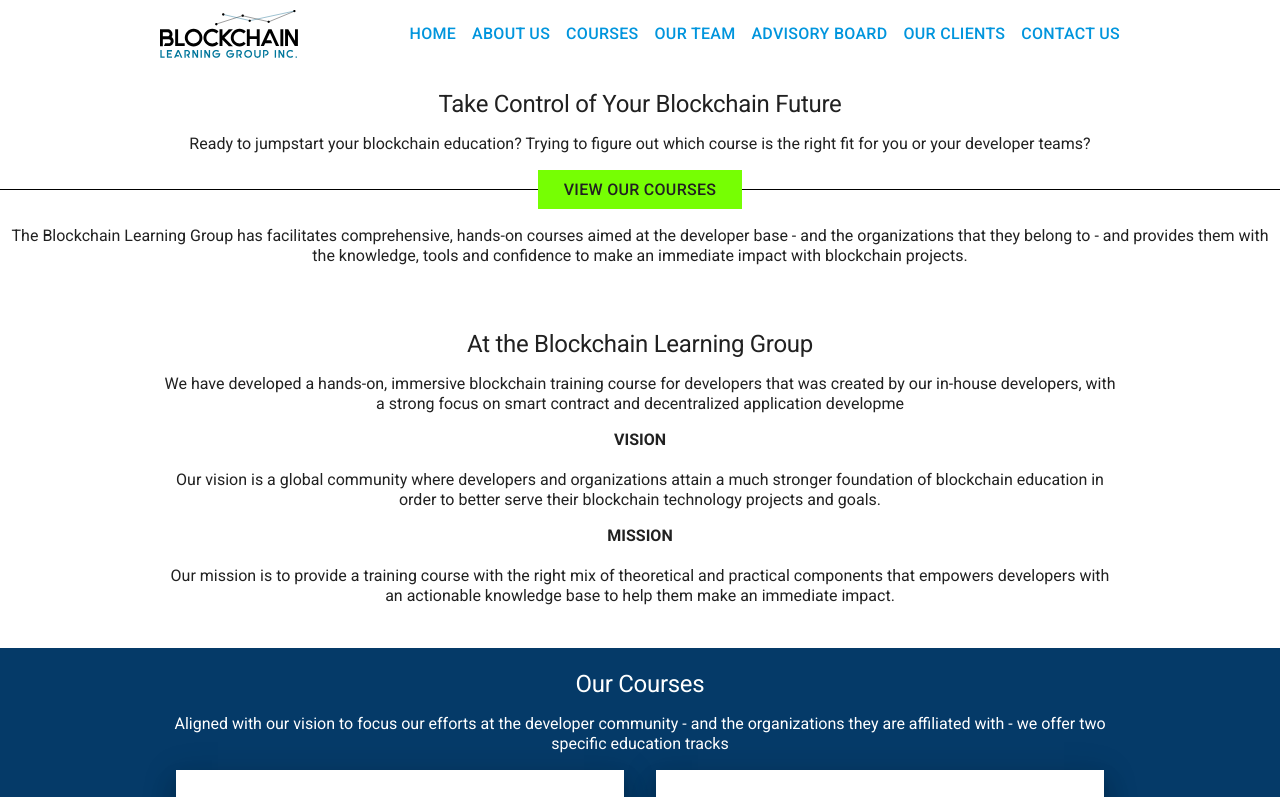
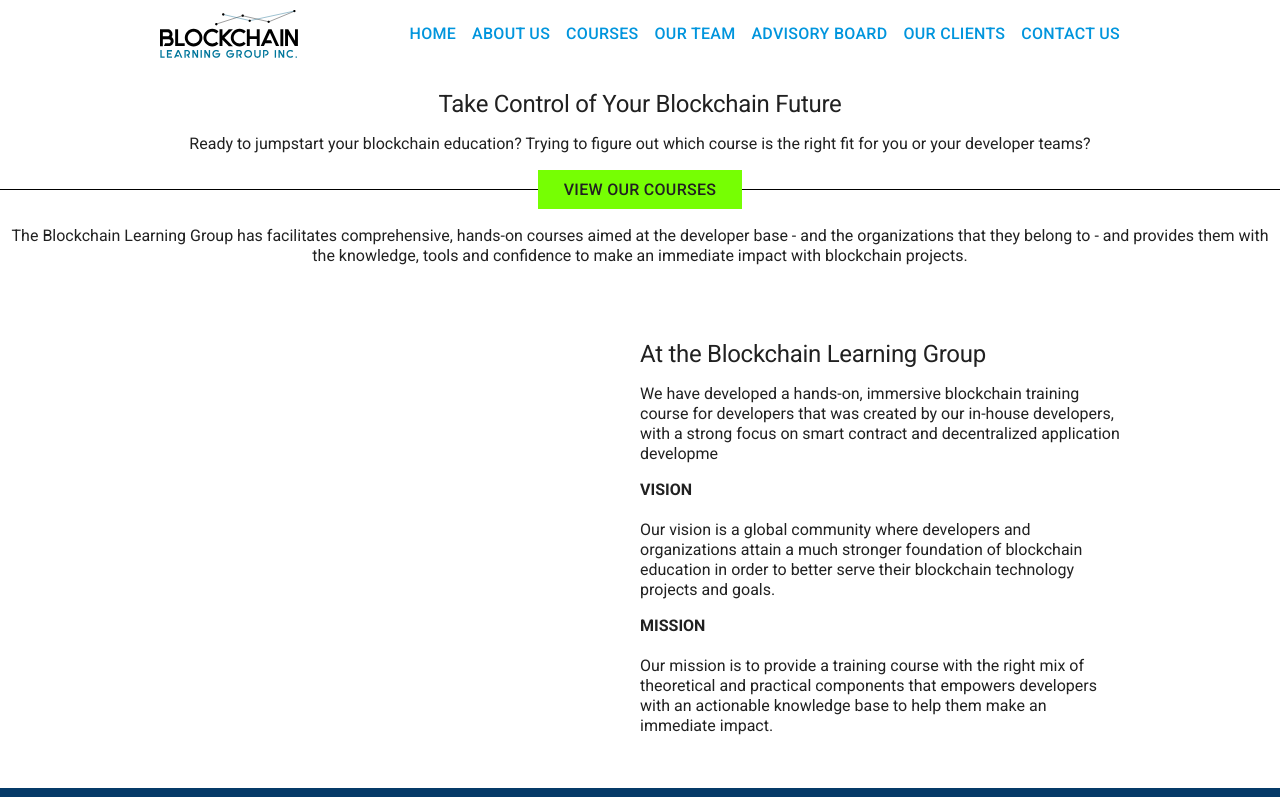
Before and after one commit to Blockchain-Learning-Group/Blockchain-Learning-Group.github.io, a React (Create React App) app: page / in a window 1280 px wide. Shown: the top 797 px of the page. Built offline with nearby package versions, Linux system fonts and the light colour scheme.

Commit message:
update(AboutUs)

```diff
--- a/public/styles/main.css
+++ b/public/styles/main.css
@@ -416,16 +416,21 @@
   display: -ms-flexbox;
   display: -webkit-flex;
   display: flex;
-  -ms-flex-direction: column;
-  -webkit-flex-direction: column;
-  flex-direction: column;
-  -ms-flex-align: center;
-  -webkit-align-items: center;
-  align-items: center; }
-  #AboutUs > header, #AboutUs > article {
-    max-width: 960px; }
-  #AboutUs h3, #AboutUs h4, #AboutUs article, #AboutUs p {
-    text-align: center; }
+  -ms-flex-direction: row;
+  -webkit-flex-direction: row;
+  flex-direction: row;
+  max-width: 960px; }
+  #AboutUs div {
+    -ms-flex: 1 1 0.000000001px;
+    -webkit-flex: 1;
+    flex: 1;
+    -webkit-flex-basis: 0.000000001px;
+    flex-basis: 0.000000001px; }
+
+@media (min-width: 960px) {
+  #AboutUs {
+    max-width: 960px;
+    margin: 0.618rem auto !important; } }
 
 /* alignment in cross axis */
 /* alignment in main axis */
--- a/src/components/AboutUs.jsx
+++ b/src/components/AboutUs.jsx
@@ -4,6 +4,8 @@
     render() {
         return (
             <section id="AboutUs">
+                <div />
+                <div>
                     <header>
                         <h3>At the Blockchain Learning Group</h3>
                         <p>We have developed a hands-on, immersive blockchain training course for developers that was created by our in-house developers, with a strong focus on smart contract and decentralized application developme</p>
@@ -22,6 +24,7 @@
                         </h4>
                         <p>Our mission is to provide a training course with the right mix of theoretical and practical components that empowers developers with an actionable knowledge base to help them make an immediate impact.</p>
                     </article>
+                </div>
             </section>
         );
     }
--- a/src/styles/components/AboutUs.scss
+++ b/src/styles/components/AboutUs.scss
@@ -1,15 +1,18 @@
 @import "../lib/jbarinas/layout/mixins/index";
 
 #AboutUs {
+    @include --layout-horizontal;
 
-    @include --layout-vertical;
-    @include --layout-center;
+    max-width: 960px;
 
-    & > header, & > article {
-        max-width: 960px;
-    }
-
-    h3, h4, article, p {
-        text-align: center;
+    div {
+        @include --layout-flex;
     }
 }
+
+@media (min-width: 960px) {
+    #AboutUs {
+        max-width: 960px;
+        margin: 0.618rem auto !important;
+    }
+}
```
Lines whose indentation alone changed are shown as unchanged.
